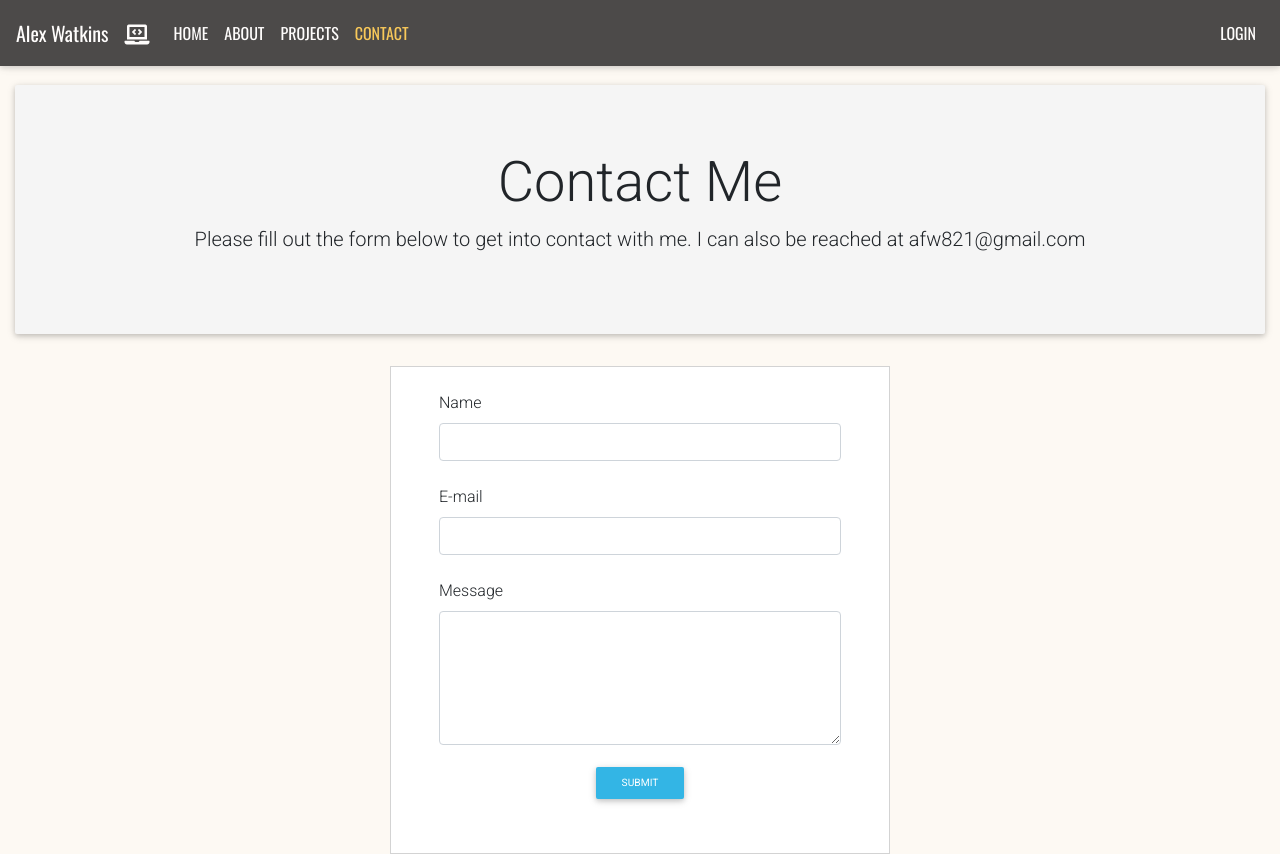
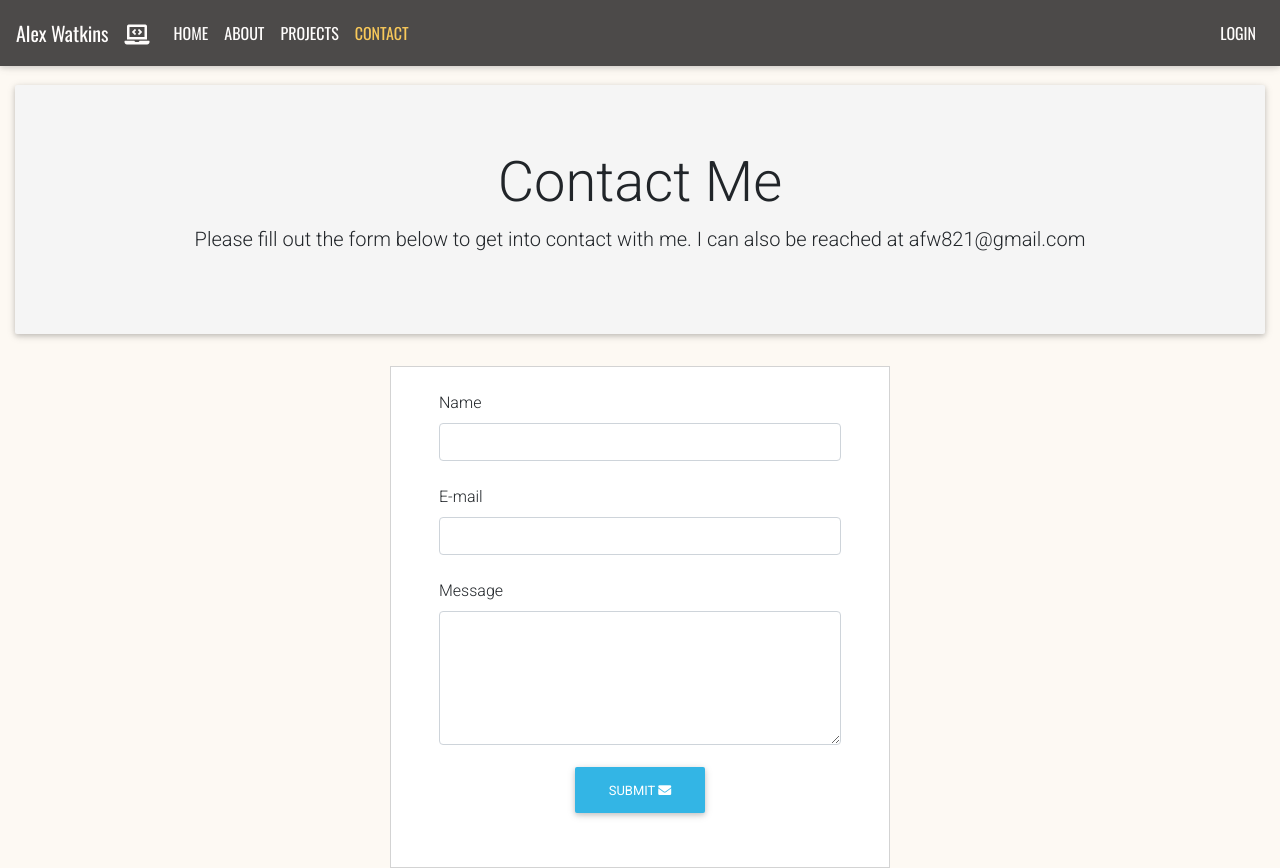
Before and after one commit to afw821/react-portfolio, a React (Create React App) app in the folder client/: page /contact in a window 1280 px wide. Built offline with nearby package versions, Linux system fonts and the light colour scheme.

Commit message:
Added sequence fiels and changed buttons to include icons

```diff
--- a/client/src/App.js
+++ b/client/src/App.js
@@ -29,9 +29,10 @@ class App extends Component {
   componentDidUpdate(prevProps, prevState) {
     const activeTab = this.state.activeTab;
     let location = window.location.pathname;
+    const lastIndex = location.lastIndexOf("/");
     const handler = this.handleSetActiveTab;
 
-    activeTabRefresh(activeTab, location, handler);
+    activeTabRefresh(activeTab, location, lastIndex, handler);
   }
 
   handleSetActiveTab = (tab) => {
--- a/client/src/components/common/form.jsx
+++ b/client/src/components/common/form.jsx
@@ -3,6 +3,8 @@ import Joi from "joi-browser";
 import Input from "./input";
 import TextArea from "./textArea";
 import CheckBox from "./checkbox";
+import { MDBBtn, MDBIcon } from "mdbreact";
+
 class Form extends Component {
   state = {
     data: {},
@@ -64,6 +66,14 @@ class Form extends Component {
     return <button className="btn btn-info btn-sm">{label}</button>;
   }
 
+  renderMDBBtn(btnText, color, icon, type) {
+    return (
+      <MDBBtn type={type} color={color}>
+        {btnText} <MDBIcon icon={icon} />
+      </MDBBtn>
+    );
+  }
+
   renderInput(name, label, type = "text") {
     const { data, errors } = this.state;
     return (
--- a/client/src/components/contactForm.jsx
+++ b/client/src/components/contactForm.jsx
@@ -70,7 +70,7 @@ class ContactForm extends Form {
               {this.renderTextArea("message", "Message", "text", 5)}
               <div className="row">
                 <div className="col d-flex justify-content-center">
-                  {this.renderButton("Submit")}
+                  {this.renderMDBBtn("Submit", "info", "envelope", "submit")}
                 </div>
               </div>
             </form>
--- a/client/src/components/loginForm.jsx
+++ b/client/src/components/loginForm.jsx
@@ -53,7 +53,7 @@ class LoginForm extends Form {
               {this.renderInput("password", "Password", "password")}
               <div className="row">
                 <div className="col d-flex justify-content-center">
-                  {this.renderButton("Login")}
+                  {this.renderMDBBtn("Login", "info", "lock", "submit")}
                 </div>
               </div>
             </form>
--- a/client/src/utils/activeTabRefresh.js
+++ b/client/src/utils/activeTabRefresh.js
@@ -1,4 +1,5 @@
-export function activeTabRefresh(activeTab, location, handler) {
+export function activeTabRefresh(activeTab, location, lastIndex, handler) {
+  if (lastIndex > 0) location = location.substring(0, lastIndex);
   switch (location) {
     case "/home":
       if (activeTab !== "Home") return handler("Home");
```
Also changed, not shown: 2 other files (tests, documents, lock files or other folders).
